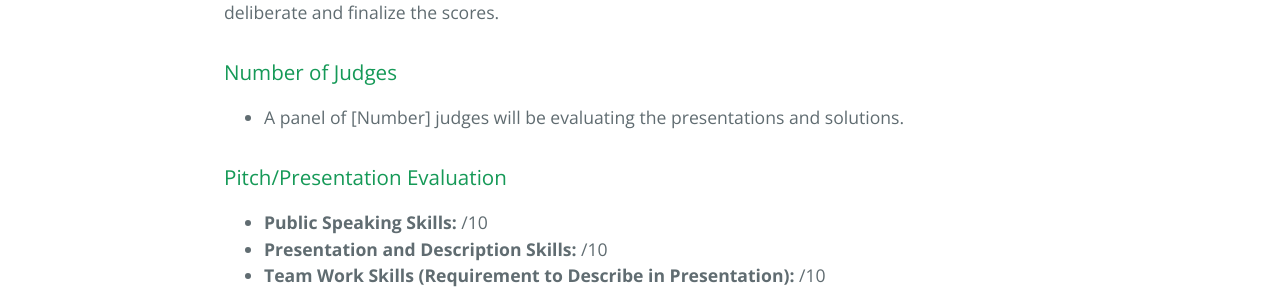
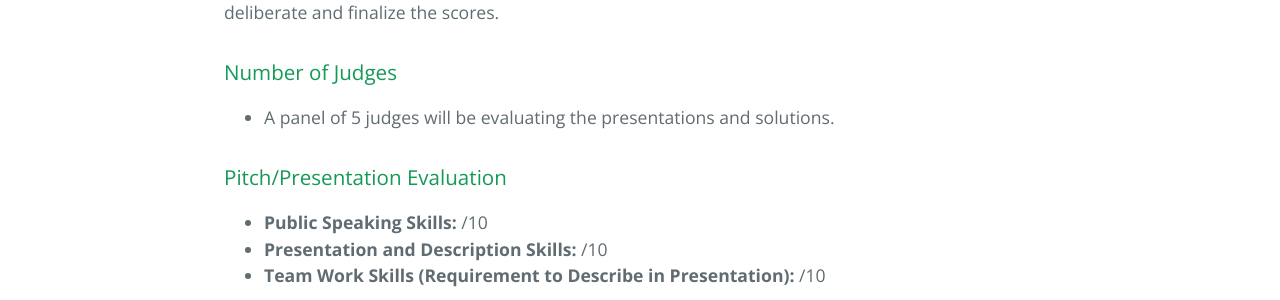
Before and after one commit to hack4her/hack4her.github.io, a Jekyll site: the page built from rubric.md, in a window 1280 px wide. Shown: the part 835-1135 px from the top of the page. Built offline with Jekyll 4.4.1, drawn with Linux system fonts in a browser that asks for light colours; our own code applies the rules of GitHub Pages for plain Markdown files.

Commit message:
Update rubric.md

```diff
--- a/rubric.md
+++ b/rubric.md
@@ -11,7 +11,7 @@ The judges will use a comprehensive rubric to evaluate each team's presentation
 
 ### Number of Judges
 
-- A panel of [Number] judges will be evaluating the presentations and solutions.
+- A panel of 5 judges will be evaluating the presentations and solutions.
 
 ### Pitch/Presentation Evaluation
 
```
